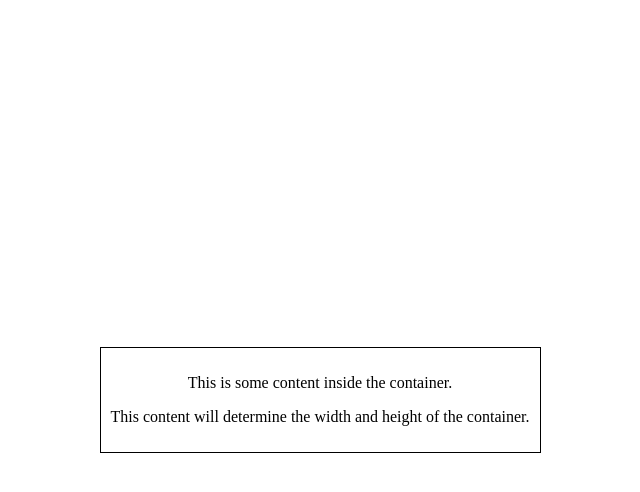
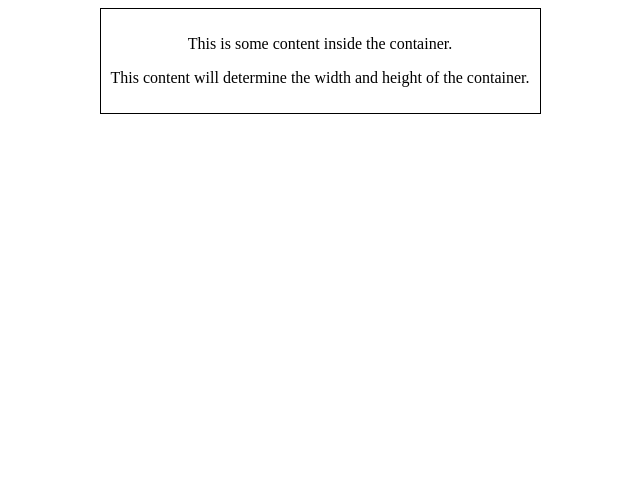
Before and after one commit to rochathili/CursoDesenvolvimentoWebIOS, a plain HTML site: page Experimentos/centralizarCaixa.html in a window 1280 px wide. Shown: the whole page, without its empty margins (320-960 px from the left). Drawn offline with Linux system fonts and the light colour scheme.

Commit message:
Correção de uso experimento centralizar

```diff
--- a/Experimentos/centralizarCaixa.html
+++ b/Experimentos/centralizarCaixa.html
@@ -5,7 +5,7 @@
 <meta name="viewport" content="width=device-width, initial-scale=1.0">
 <title>Centered Container Wrapping Content</title>
 <style>
-    body, html {
+    header {
         height: 100%;
         margin: 0;
         display: flex;
@@ -21,11 +21,11 @@
 </style>
 </head>
 <body>
+<header><div class="container">
+  <p>This is some content inside the container.</p>
+  <p>This content will determine the width and height of the container.</p>
+</div></header>
 
-<div class="container">
-    <p>This is some content inside the container.</p>
-    <p>This content will determine the width and height of the container.</p>
-</div>
 
 </body>
 </html>
```
